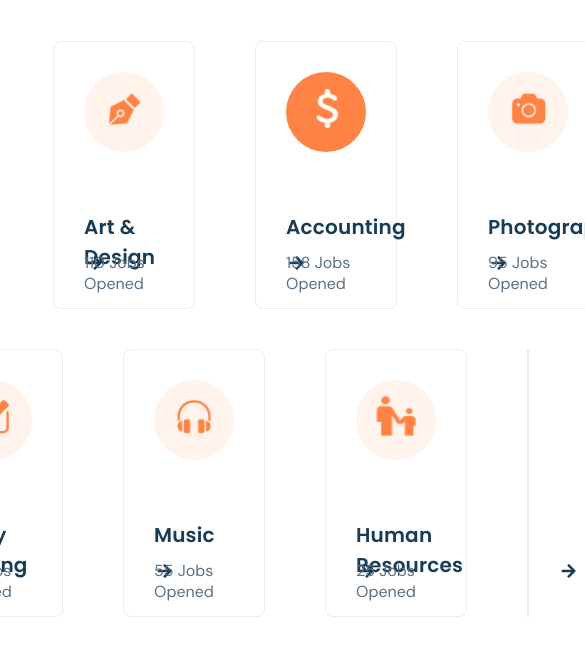
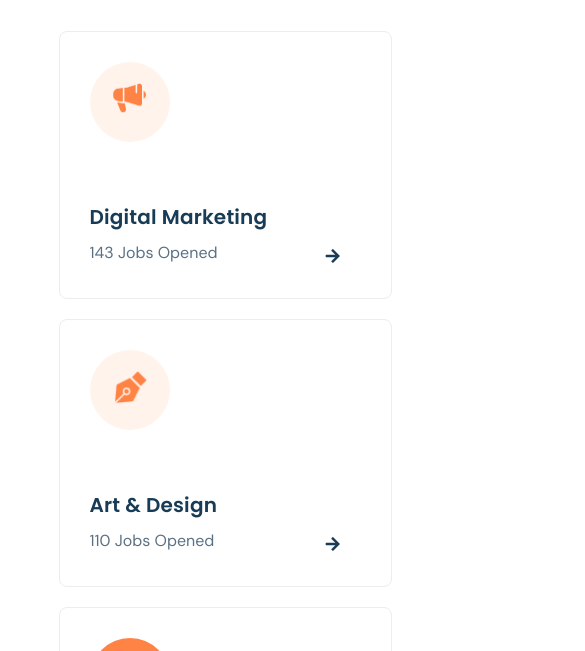
Before and after one commit to wuttichai-jeenkaew/responsive-design-fsd, a plain HTML site: page ex-1/index.html in a window 390 px wide. Shown: the part 190-841 px from the top of the page, 585 px wide, since content can reach past the window. Drawn offline with Linux system fonts and the light colour scheme.

Commit message:
fixed: responsive for mobile device

```diff
--- a/ex-1/style.css
+++ b/ex-1/style.css
@@ -168,3 +168,51 @@ h3 {
 }
 
 /* Start coding here */
+
+
+
+@media (max-width: 768px) {
+  .categories {
+    display: flex;
+    flex-direction: column;
+    align-items: center;
+    gap: 10px;
+  }
+
+  .row-1, .row-2 {
+    display: flex;
+    flex-direction: column;
+    width: 100%;
+    align-items: center;
+
+  }
+
+  .job-item, .job-more {
+    width: 333px;
+    height: 268px;
+    margin: 10px 0;
+    position: relative;
+  }
+
+  h2, h4 {
+    position: static;
+    text-align: start;
+    margin-top: 10px;
+
+  }
+
+  .arrow {
+    display: block;
+    margin: auto;
+    position: absolute;
+    top: 80%;
+    right: 1%;
+  }
+
+  .icon {
+    margin-bottom: 60px;
+  }
+
+
+
+}
```
